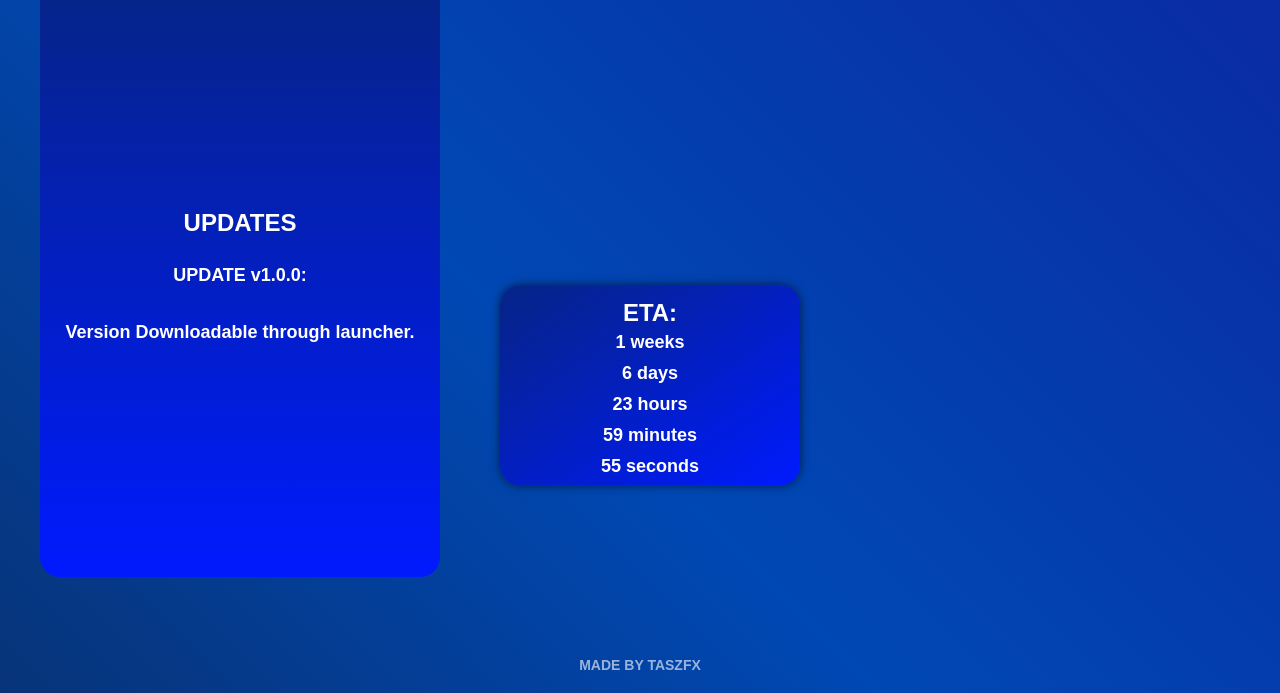
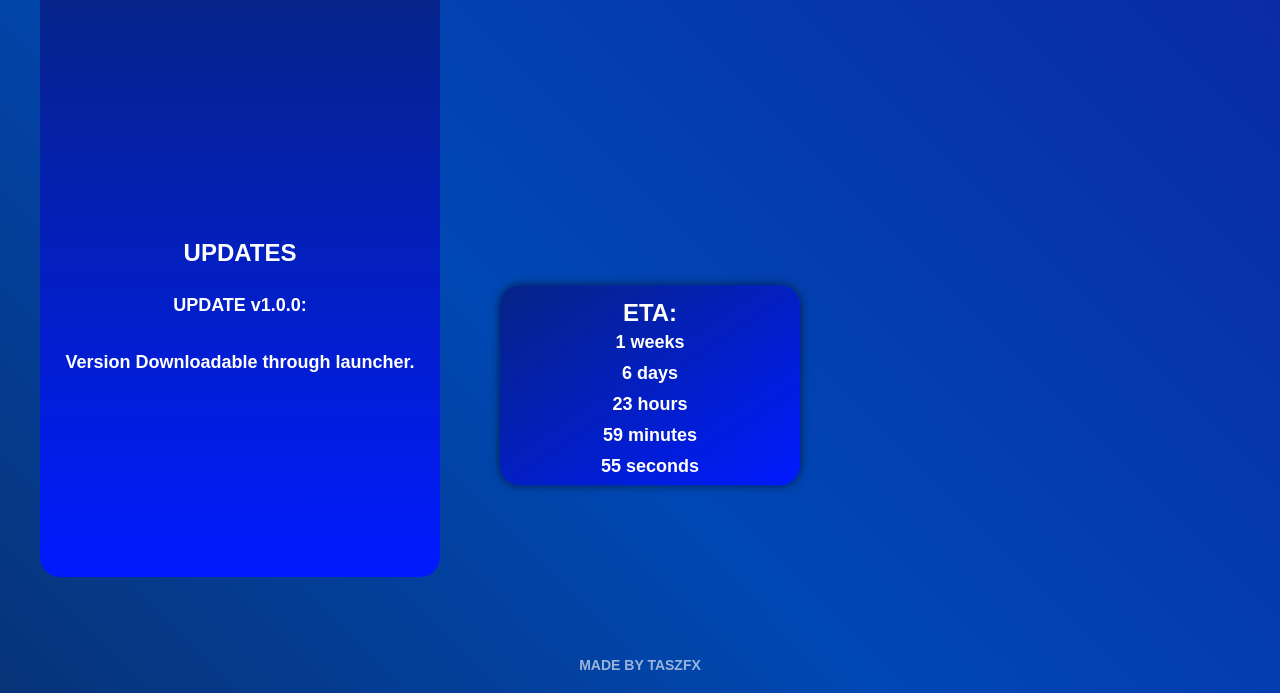
Before and after one commit to ZaddyFlux/VoidMP, a plain HTML site: page index.html in a window 1280 px wide. Shown: the part 107-800 px from the top of the page. Drawn offline with Linux system fonts and the light colour scheme; a web font is replaced by a local one.

Commit message:
Update style.css

```diff
--- a/style.css
+++ b/style.css
@@ -28,9 +28,9 @@ body {
 
 .text-container {
     position: absolute;
-    top: 50%;
+    top: 10%;
     left: 50%;
-    transform: translate(-50%, -50%);
+    transform: translateX(-50%);
     text-align: center;
     color: white;
     font-family: Arial, sans-serif;
@@ -50,4 +50,5 @@ body {
 .text-container p {
     font-size: 18px;
     font-weight: bold;
+    text-align: center;
 }
```
